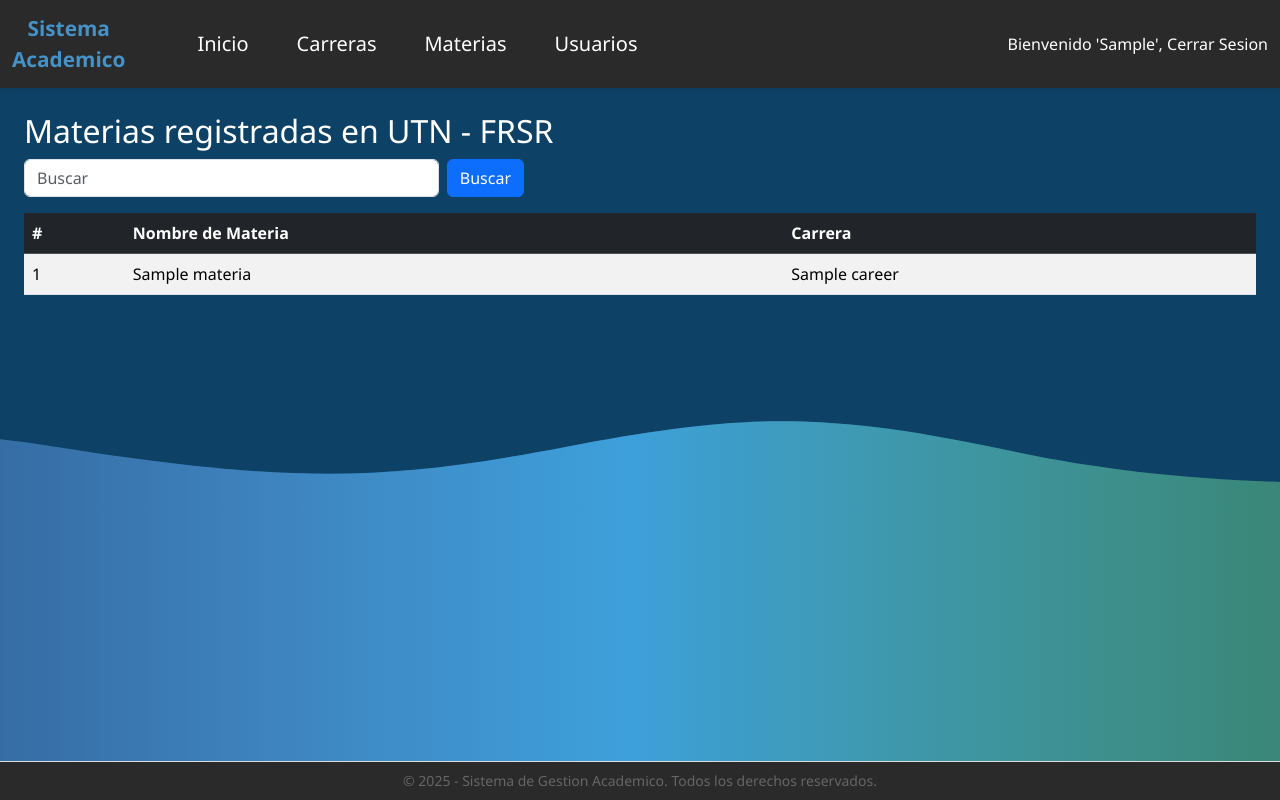
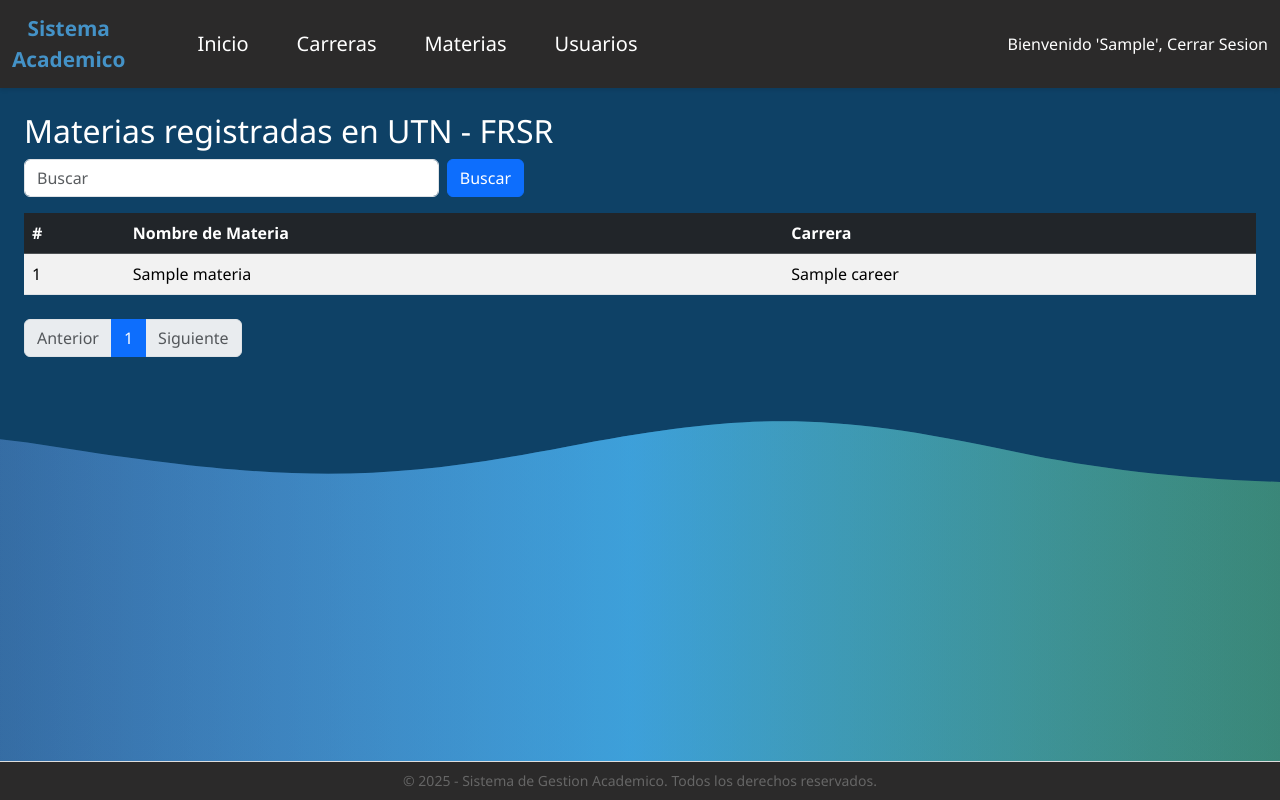
Before and after one commit to UTN-BDA/gestion_academica, a Django app: page /administration/materias/ in a window 1280 px wide. Run offline with Django 4.2, Linux system fonts and the light colour scheme; a user stored in the database is signed in; tables that the repository leaves empty hold one stand-in row (values such as "Sample post").

Commit message:
I add pagination for subjects list

```diff
--- a/materias/templates/materias_admin.html
+++ b/materias/templates/materias_admin.html
@@ -32,4 +32,35 @@
         {% endfor %}
     </tbody>
 </table>
+<div class="pagination mt-4">
+    <nav aria-label="Page navigation">
+        <ul class="pagination">
+            {% if materias.has_previous %}
+                <li class="page-item">
+                    <a class="page-link" href="?{% if request.GET.buscar %}buscar={{ request.GET.buscar }}&{% endif %}page={{ materias.previous_page_number }}">Anterior</a>
+                </li>
+            {% else %}
+                <li class="page-item disabled"><span class="page-link">Anterior</span></li>
+            {% endif %}
+
+            {% for i in materias.paginator.page_range %}
+                {% if materias.number == i %}
+                    <li class="page-item active"><span class="page-link">{{ i }}</span></li>
+                {% else %}
+                    <li class="page-item">
+                        <a class="page-link" href="?{% if request.GET.buscar %}buscar={{ request.GET.buscar }}&{% endif %}page={{ i }}">{{ i }}</a>
+                    </li>
+                {% endif %}
+            {% endfor %}
+
+            {% if materias.has_next %}
+                <li class="page-item">
+                    <a class="page-link" href="?{% if request.GET.buscar %}buscar={{ request.GET.buscar }}&{% endif %}page={{ materias.next_page_number }}">Siguiente</a>
+                </li>
+            {% else %}
+                <li class="page-item disabled"><span class="page-link">Siguiente</span></li>
+            {% endif %}
+        </ul>
+    </nav>
+</div>
 {% endblock %}
--- a/materias/views.py
+++ b/materias/views.py
@@ -31,7 +31,12 @@ def lista_materias(request):
         )
     else:
         materias = Materia.objects.all()
-    return render(request, 'materias_admin.html', {'materias': materias})
+
+    paginator = Paginator(materias, 10)  # 10 materias por página
+    page_number = request.GET.get('page')
+    materias_paginadas = paginator.get_page(page_number)
+
+    return render(request, 'materias_admin.html', {'materias': materias_paginadas})
 
 @login_required
 def lista_usuarios(request):
```
